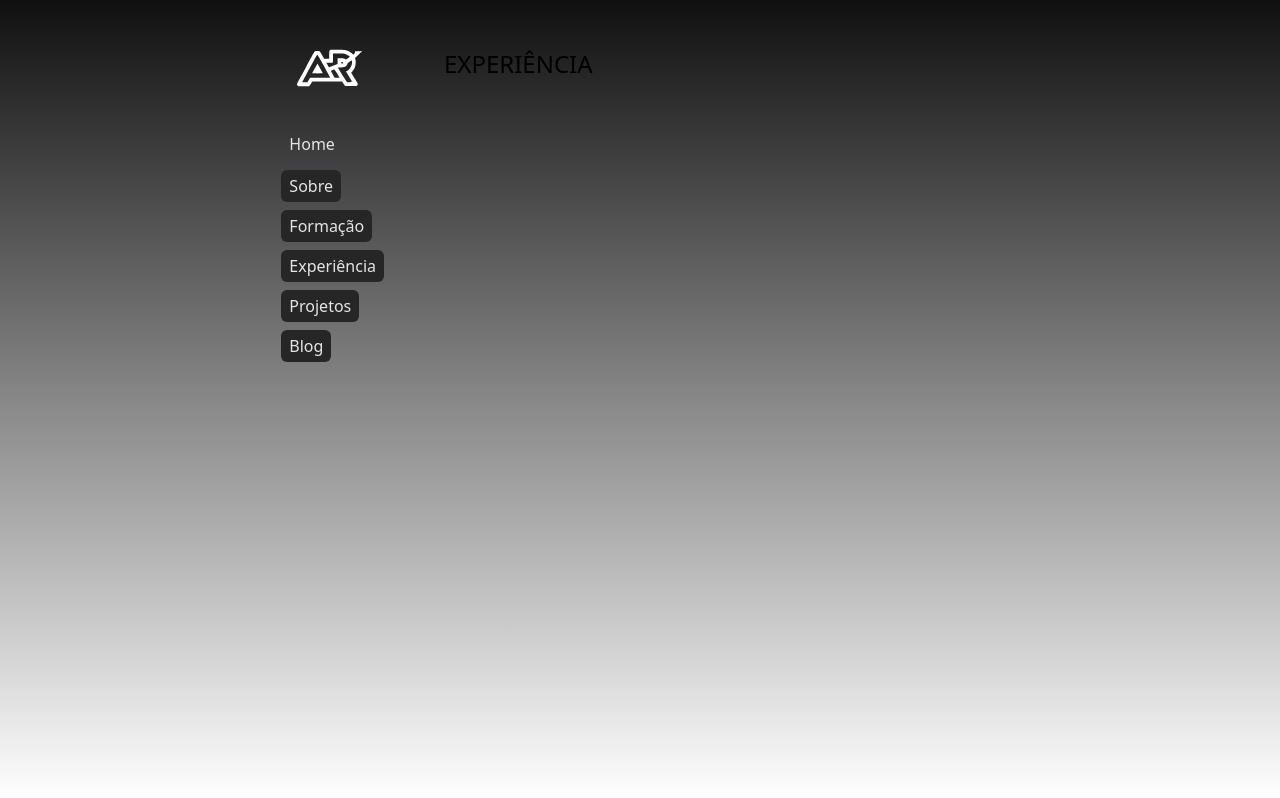
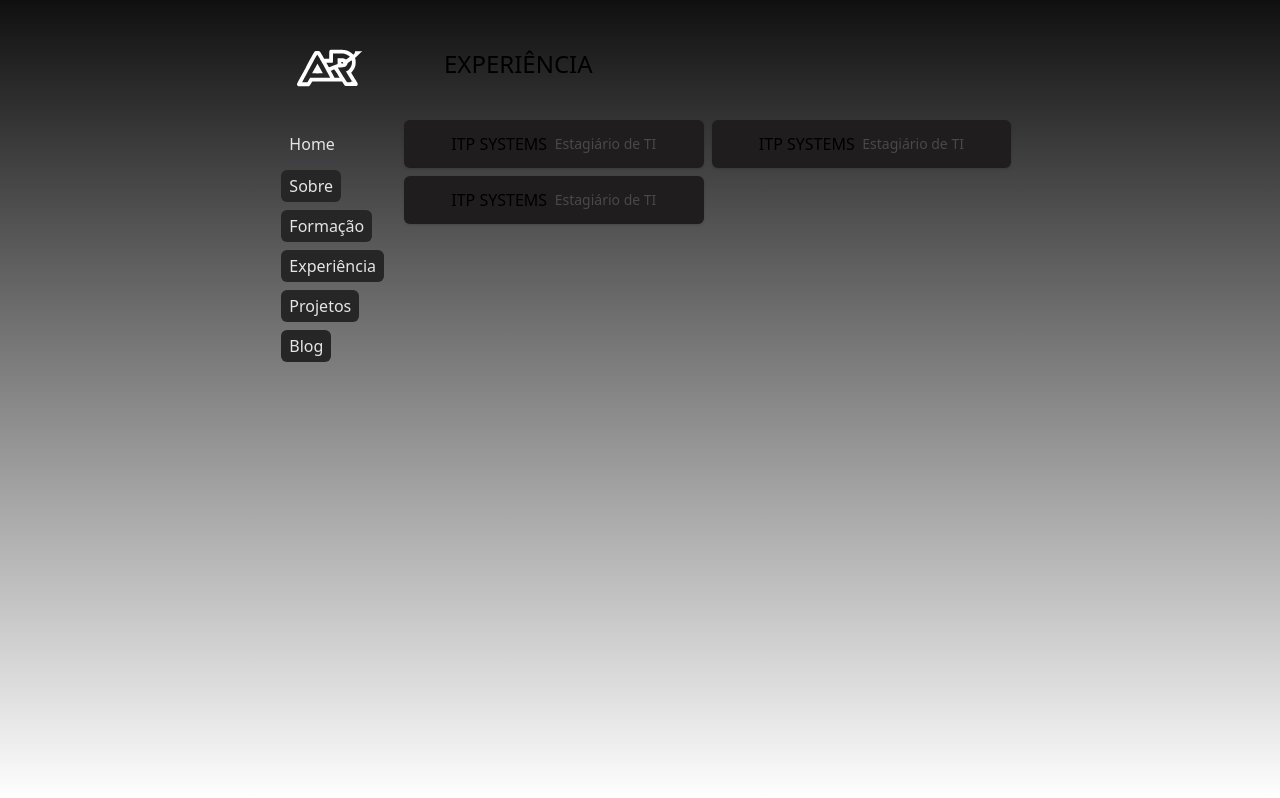
Before and after one commit to rafaapcode/portfolio-new, a Next.js app: page /experience in a window 1280 px wide. Built offline with nearby package versions, Linux system fonts and the light colour scheme.

Commit message:
feat: creating cards of experience section

```diff
--- a/app/experience/page.jsx
+++ b/app/experience/page.jsx
@@ -1,13 +1,79 @@
 "use client";
 
+import React, { useState } from "react";
 import Title from "../components/title";
+import Image from "next/image";
+import { motion, AnimatePresence } from "framer-motion";
 
 export default function Experience() {
+  const [selectedId, setSelectedId] = useState(null);
+  const [selectedItem, setSelectedItem] = useState({});
 
+  const items = [
+    {
+      id: 1,
+      empresa: "ITP SYSTEMS",
+      cargo: "Estagiário de TI",
+      periodo: "Testando outro2",
+    },
+    {
+      id: 2,
+      empresa: "ITP SYSTEMS",
+      cargo: "Estagiário de TI",
+      periodo: "Testando outro2",
+    },
+    {
+      id: 3,
+      empresa: "ITP SYSTEMS",
+      cargo: "Estagiário de TI",
+      periodo: "Testando outro2",
+    },
+  ];
 
   return (
     <section className="w-full lg:w-[70%] h-[80%] lg:h-screen md:h-screen px-5">
-      <Title title='Experiência' />
+      <Title title="Experiência" />
+      <div className="mt-10 w-full flex justify-center md:justify-start lg:justify-start flex-wrap gap-x-2 gap-y-2">
+        {items.map((item) => (
+          <motion.div
+            className="flex justify-evenly cursor-pointer hover:bg-[#5c5b5b] w-[50%] lg:w-[35%] md:w-[35%] bg-[#1f1d1d] rounded-md shadow px-2 py-3"
+            layoutId={item.id}
+            onClick={() => {
+              setSelectedId(item.id);
+              setSelectedItem(item);
+            }}
+          >
+            <div className="w-[75%] flex flex-col lg:flex-row lg:justify-around items-center">
+              <motion.p className="text-base">{item.empresa}</motion.p>
+              <motion.p className="text-sm text-[#494949] ">
+                {item.cargo}
+              </motion.p>
+            </div>
+          </motion.div>
+        ))}
+
+        <AnimatePresence>
+          {selectedId && (
+            <motion.div
+              layoutId={selectedId}
+              className="w-fit h-fit flex flex-col justify-center items-center"
+            >
+              <motion.button
+                className="bg-slate-500 w-[35px] h-[35px] self-end rounded-full"
+                onClick={() => {
+                  setSelectedId(null);
+                  setSelectedItem({});
+                }}
+              >
+                X
+              </motion.button>
+              <div>
+                <h1>OLá sou o rafa</h1>
+              </div>
+            </motion.div>
+          )}
+        </AnimatePresence>
+      </div>
     </section>
   );
 }
```
Also changed, not shown: public/images/icon-enter.svg (added).
